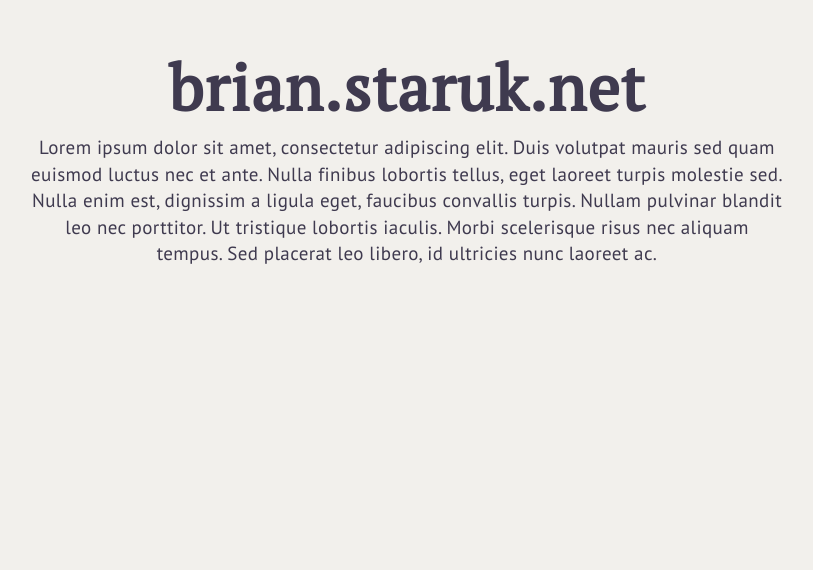
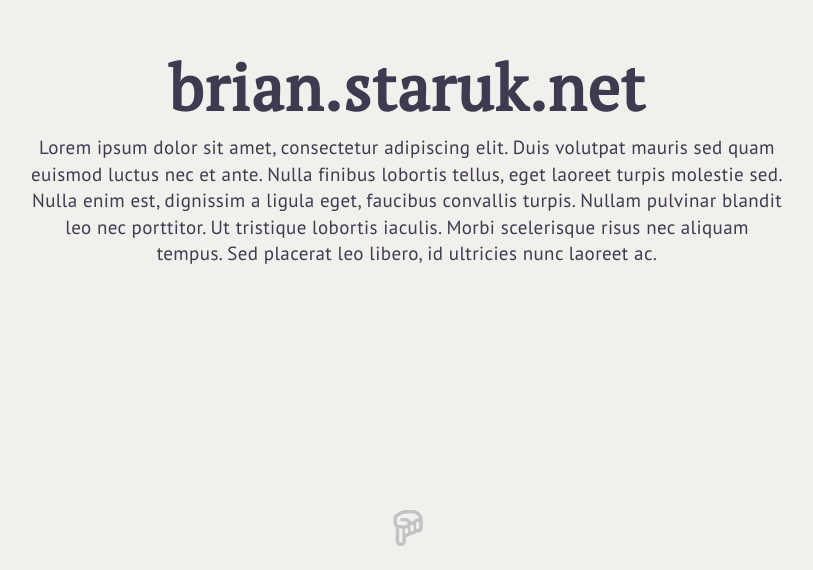
Before and after one commit to bstaruk/brian-web-starbase, a React (Create React App) app: page / in a window 1280 px wide. Shown: the part 230-800 px from the top of the page, without its empty margins (233-1046 px from the left). Built offline with nearby package versions, Linux system fonts and the light colour scheme.

Commit message:
down icon init

```diff
--- a/src/containers/HomePage/index.tsx
+++ b/src/containers/HomePage/index.tsx
@@ -3,7 +3,8 @@ import { Helmet } from 'react-helmet-async';
 
 import Text from 'components/Text';
 import SocialLinks from 'components/SocialLinks';
-import { Wrapper, PageWrapper, SectionWrapper } from './wrappers';
+import { ReactComponent as DownIcon } from './assets/down.svg';
+import { Wrapper, PageWrapper, SectionWrapper, DownIconWrapper } from './wrappers';
 
 const HomePage = () => (
   <>
@@ -26,6 +27,10 @@ const HomePage = () => (
             aliquam tempus. Sed placerat leo libero, id ultricies nunc laoreet ac.
           </Text>
         </SectionWrapper>
+
+        <DownIconWrapper>
+          <DownIcon />
+        </DownIconWrapper>
       </PageWrapper>
 
       <PageWrapper>
--- a/src/containers/HomePage/wrappers.tsx
+++ b/src/containers/HomePage/wrappers.tsx
@@ -34,3 +34,26 @@ export const SectionWrapper = styled.section`
     margin-bottom: 8px;
   }
 `;
+
+export const DownIconWrapper = styled.div`
+  display: flex;
+  align-items: center;
+  justify-content: center;
+  position: absolute;
+  left: 50%;
+  bottom: 24px;
+  margin-left: -18px;
+  width: 36px;
+  height: 36px;
+  opacity: 0.25;
+
+  svg {
+    display: block;
+    width: 36px;
+    height: 36px;
+
+    path {
+      fill: ${p => p.theme.colors.foreground};
+    }
+  }
+`;
```
Also changed, not shown: src/containers/HomePage/assets/down.svg (added).
